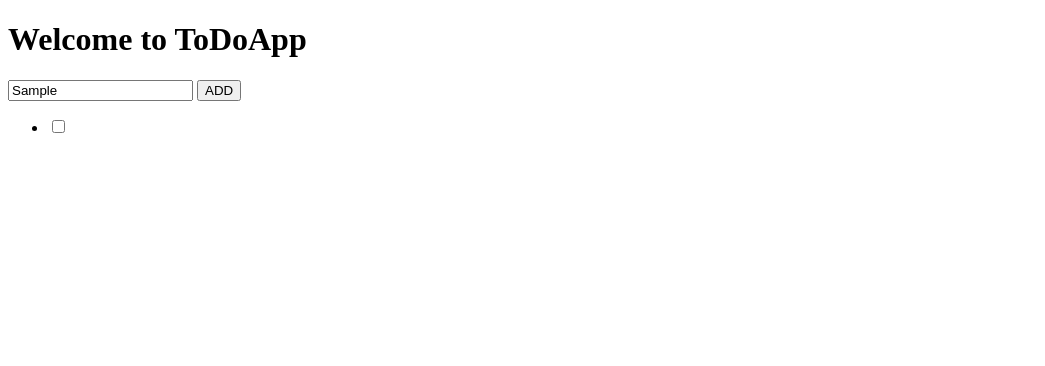
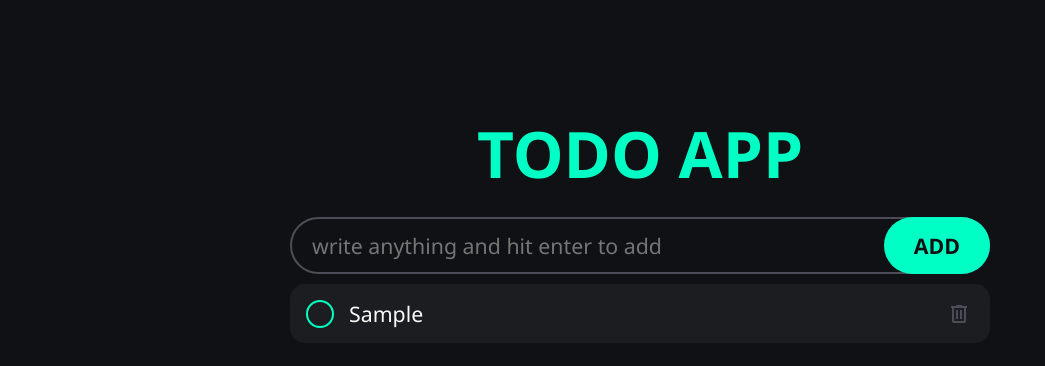
Before and after one commit to Dilshan-Wickramasinghe/ToDoApplication, a plain HTML site: page index.html in a window 1280 px wide. Both pictures are taken after typing "Sample" into the empty fields and a click on the button "ADD". Shown: the whole page, without its empty margins (0-1045 px from the left). Drawn offline with Linux system fonts and the light colour scheme.

Commit message:
done the necessary changes

```diff
--- /dev/null
+++ b/app.js
@@ -0,0 +1,74 @@
+const todoForm = document.querySelector('form');
+const todoInput = document.getElementById('todo-input');
+const todoListUL = document.getElementById('todo-list');
+
+let allTodos = getTodos();
+updateTodoList();
+
+todoForm.addEventListener('submit', function(e){
+    e.preventDefault();
+    addTodo();
+})
+
+function addTodo(){
+    const todoText = todoInput.value.trim();
+    if(todoText.length > 0){
+        const todoObject = {
+            text: todoText,
+            completed: false
+        }
+        allTodos.push(todoObject);
+        updateTodoList();
+        saveTodos();
+        todoInput.value = "";
+    }
+}
+function updateTodoList(){
+    todoListUL.innerHTML = "";
+    allTodos.forEach((todo, todoIndex)=>{
+        todoItem = createTodoItem(todo, todoIndex);
+        todoListUL.append(todoItem);
+    })
+}
+function createTodoItem(todo, todoIndex){
+    const todoId = "todo-"+todoIndex;
+    const todoLI = document.createElement("li");
+    const todoText = todo.text;
+    todoLI.className = "todo";
+    todoLI.innerHTML = `
+        <input type="checkbox" id="${todoId}">
+        <label class="custom-checkbox" for="${todoId}">
+            <svg fill="transparent" xmlns="http://www.w3.org/2000/svg" height="24" viewBox="0 -960 960 960" width="24"><path d="M382-240 154-468l57-57 171 171 367-367 57 57-424 424Z"/></svg>
+        </label>
+        <label for="${todoId}" class="todo-text">
+            ${todoText}
+        </label>
+        <button class="delete-button">
+            <svg fill="var(--secondary-color)" xmlns="http://www.w3.org/2000/svg" height="24" viewBox="0 -960 960 960" width="24"><path d="M280-120q-33 0-56.5-23.5T200-200v-520h-40v-80h200v-40h240v40h200v80h-40v520q0 33-23.5 56.5T680-120H280Zm400-600H280v520h400v-520ZM360-280h80v-360h-80v360Zm160 0h80v-360h-80v360ZM280-720v520-520Z"/></svg>
+        </button>
+    `
+    const deleteButton = todoLI.querySelector(".delete-button");
+    deleteButton.addEventListener("click", ()=>{
+        deleteTodoItem(todoIndex);
+    })
+    const checkbox = todoLI.querySelector("input");
+    checkbox.addEventListener("change", ()=>{
+        allTodos[todoIndex].completed = checkbox.checked;
+        saveTodos();
+    })
+    checkbox.checked = todo.completed;
+    return todoLI;
+}
+function deleteTodoItem(todoIndex){
+    allTodos = allTodos.filter((_, i)=> i !== todoIndex);
+    saveTodos();
+    updateTodoList();
+}
+function saveTodos(){
+    const todosJson = JSON.stringify(allTodos);
+    localStorage.setItem("todos", todosJson);
+}
+function getTodos(){
+    const todos = localStorage.getItem("todos") || "[]";
+    return JSON.parse(todos);
+}
--- a/index.html
+++ b/index.html
@@ -3,28 +3,53 @@
 <head>
     <meta charset="UTF-8">
     <meta name="viewport" content="width=device-width, initial-scale=1.0">
-    <title>ToDoApp</title>
+    <title>Todo App</title>
+    <link rel="icon" type="image/png" href="../images/favicon.png">
+    <link rel="stylesheet" href="style.css">
+    <script src="app.js" defer></script>
 </head>
 <body>
-    <h1>Welcome to ToDoApp</h1>
-    <div class="wrapper"></div>
+    <h1>Todo App</h1>
+    <div class="wrapper">
         <form>
             <input id="todo-input" type="text"
-         placeholder="Write anything and hit enter to Add" autocomplete="off" />
-        <button id="add-button" type="button">ADD</button>
+            placeholder="write anything and hit enter to add" autocomplete="off">
+            <button id="add-button">ADD</button>
         </form>
         <ul id="todo-list">
+            <!-- <li class="todo">
+                <input type="checkbox" id="todo-1">
+                <label class="custom-checkbox" for="todo-1">
+                    <svg fill="transparent" xmlns="http://www.w3.org/2000/svg" height="24" viewBox="0 -960 960 960" width="24">
+                        <path d="M382-240 154-468l57-57 171 171 367-367 57 57-424 424Z"/>
+                    </svg>
+                </label>
+                <label for="todo-1" class="todo-text">
+                    webdev project with html, css and js
+                </label>
+                <button class="delete-button">
+                    <svg fill="var(--secondary-color)" xmlns="http://www.w3.org/2000/svg" height="24" viewBox="0 -960 960 960" width="24">
+                        <path d="M280-120q-33 0-56.5-23.5T200-200v-520h-40v-80h200v-40h240v40h200v80h-40v520q0 33-23.5 56.5T680-120H280Zm400-600H280v520h400v-520ZM360-280h80v-360h-80v360Zm160 0h80v-360h-80v360ZM280-720v520-520Z"/>
+                    </svg>
+                </button>
+            </li>
             <li class="todo">
-            <input type="checkbox" id="todo-1" title="Mark task as complete" />
-            <label class="custom-checkbox" for="todo-1">
-                <svg width="12" height="10" viewBox="0 0 12 10" fill="none" xmlns="">
-                    <path d="M1 5L4 8L11 1" stroke="white" stroke-width="2"/>
-
-
+                <input type="checkbox" id="todo-2">
+                <label class="custom-checkbox" for="todo-2">
+                    <svg fill="transparent" xmlns="http://www.w3.org/2000/svg" height="24" viewBox="0 -960 960 960" width="24">
+                        <path d="M382-240 154-468l57-57 171 171 367-367 57 57-424 424Z"/>
+                    </svg>
                 </label>
-        </li>
+                <label for="todo-2" class="todo-text">
+                    webdev project with html, css and js
+                </label>
+                <button class="delete-button">
+                    <svg fill="var(--secondary-color)" xmlns="http://www.w3.org/2000/svg" height="24" viewBox="0 -960 960 960" width="24">
+                        <path d="M280-120q-33 0-56.5-23.5T200-200v-520h-40v-80h200v-40h240v40h200v80h-40v520q0 33-23.5 56.5T680-120H280Zm400-600H280v520h400v-520ZM360-280h80v-360h-80v360Zm160 0h80v-360h-80v360ZM280-720v520-520Z"/>
+                    </svg>
+                </button>
+            </li> -->
         </ul>
-
-
+    </div>
 </body>
 </html>
--- /dev/null
+++ b/style.css
@@ -0,0 +1,142 @@
+:root{
+    --background: #101114;
+    --primary-color: #1C1D20;
+    --secondary-color: #4A4D57;
+    --accent-color: #00FFC4;
+    --text-color: #F9F9F9;
+}
+*{
+    margin: 0;
+    padding: 0;
+}
+html{
+  font-family: 'Segoe UI', Tahoma, Geneva, Verdana, sans-serif;
+  font-size: 16pt;
+  color: var(--text-color);
+}
+body{
+    min-height: 100vh;
+    padding: 10px;
+    background-color: var(--background);
+    display: flex;
+    flex-direction: column;
+    align-items: center;
+}
+h1{
+    margin-top: 100px;
+    margin-bottom: 20px;
+    font-size: 3rem;
+    font-weight: 800;
+    text-transform: uppercase;
+    text-align: center;
+    color: var(--accent-color);
+}
+.wrapper{
+    width: 700px;
+    max-width: 100%;
+    display: flex;
+    flex-direction: column;
+    gap: 10px;
+}
+#todo-input{
+    box-sizing: border-box;
+    padding: 12px 20px;
+    width: 100%;
+    background: none;
+    border: 2px solid var(--secondary-color);
+    border-radius: 1000px;
+    font: inherit;
+    color: var(--text-color);
+    caret-color: var(--accent-color);
+}
+#todo-input:focus{
+    outline: none;
+}
+form{
+    position: relative;
+}
+#add-button{
+    position: absolute;
+    top: 0;
+    right: 0;
+
+    background-color: var(--accent-color);
+    height: 100%;
+    padding: 0 30px;
+    border: none;
+    border-radius: 1000px;
+    font: inherit;
+    font-weight: 600;
+    color: var(--background);
+    cursor: pointer;
+}
+.todo{
+    margin-bottom: 10px;
+    padding: 0 16px;
+    background-color: var(--primary-color);
+    border-radius: 15px;
+    display: flex;
+    align-items: center;
+}
+.todo .todo-text{
+    padding: 15px;
+    padding-right: 0;
+    flex-grow: 1;
+    transition: 200ms ease;
+}
+.delete-button{
+    padding: 3px;
+    background: none;
+    border: none;
+    display: flex;
+    justify-content: center;
+    align-items: center;
+    cursor: pointer;
+}
+.delete-button svg{
+    transition: 200ms ease;
+}
+.delete-button:hover svg{
+    fill: #ff0033;
+}
+.custom-checkbox{
+    border: 2px solid var(--accent-color);
+    border-radius: 50%;
+    min-height: 20px;
+    min-width: 20px;
+    display: flex;
+    justify-content: center;
+    align-items: center;
+    flex-shrink: 0;
+    transition: 200ms ease;
+    cursor: pointer;
+}
+input[type="checkbox"]:checked ~ .custom-checkbox{
+    background-color: var(--accent-color);
+}
+input[type="checkbox"]:checked ~ .custom-checkbox svg{
+    fill: var(--primary-color);
+}
+input[type="checkbox"]:checked ~ .todo-text{
+    text-decoration: line-through;
+    color: var(--secondary-color);
+}
+input[type="checkbox"]{
+    display: none;
+}
+@media(max-width: 500px){
+    html{
+        font-size: 12pt;
+    }
+    #add-button{
+        position: unset;
+        width: 100%;
+        margin-top: 10px;
+        padding: 15px;
+        height: auto;
+    }
+    h1{
+        margin-top: 50px;
+        font-size: 15vw;
+    }
+}
```
Also changed, not shown: Icons/check_24dp_E3E3E3_FILL0_wght400_GRAD0_opsz24.svg (deleted), Icons/delete_24dp_E3E3E3_FILL0_wght400_GRAD0_opsz24.svg (deleted), icons/delete_FILL0_wght400_GRAD0_opsz24.svg (added), icons/done_FILL0_wght400_GRAD0_opsz24.svg (added). Lines whose indentation alone changed are shown as unchanged.
